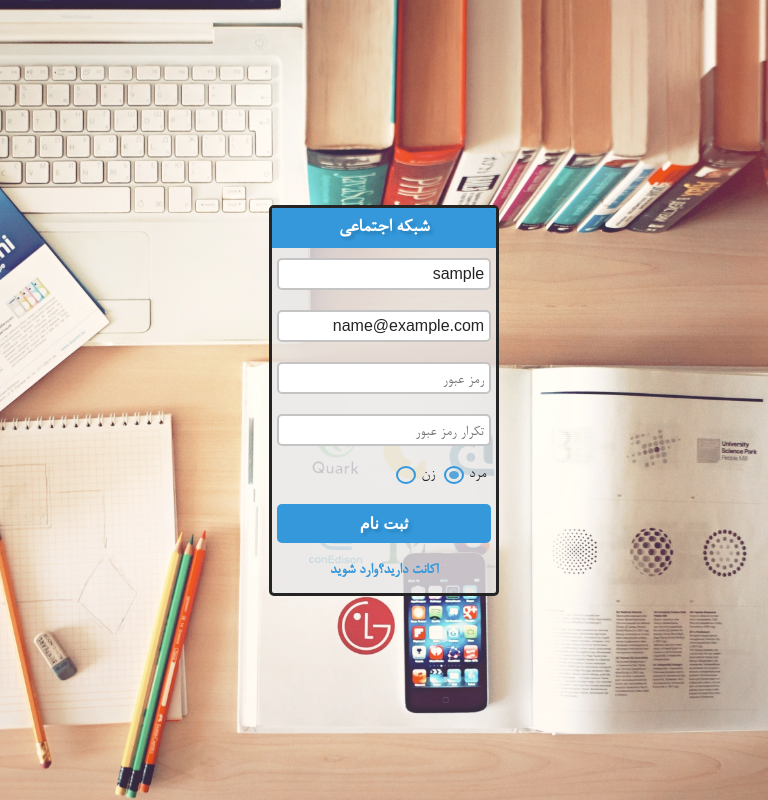
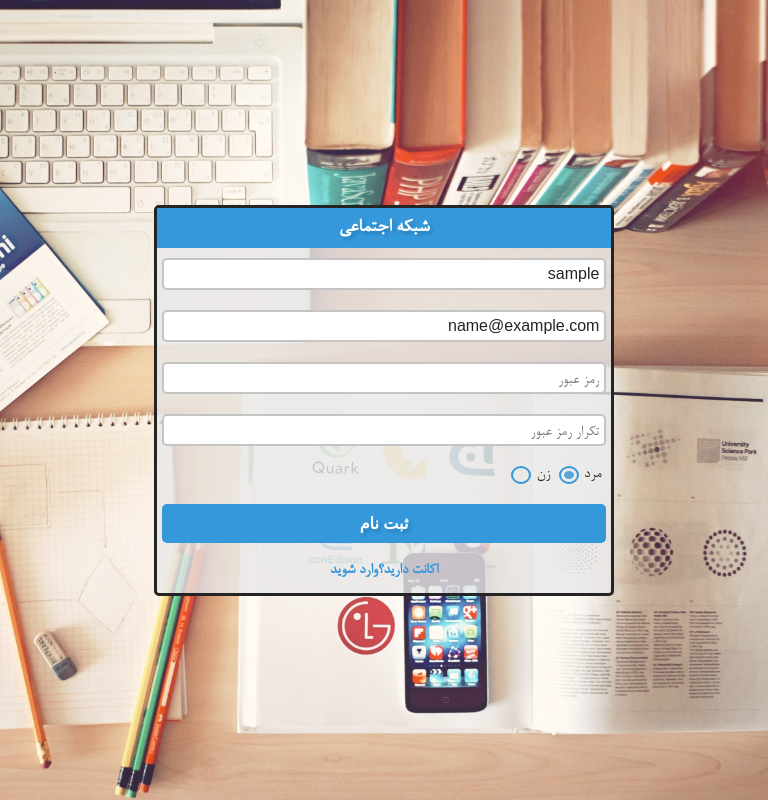
Before and after one commit to amirabasaj/social-media, a PHP site: page /auth/login_register.php in a window 768 px wide. Run offline with PHP 8.4, Linux system fonts and the light colour scheme; the visitor is signed in with stand-in values (Sample User, id 1).

Commit message:
implement mobile css

```diff
--- a/assets/css/login_register.css
+++ b/assets/css/login_register.css
@@ -41,7 +41,7 @@ html, body {
     color: white; }
 
 .loginRegister-container {
-  height: 100vh;
+  min-height: 100vh;
   background-image: url("../img/login_register-background.jpg");
   background-size: cover;
   background-position: bottom;
@@ -209,3 +209,13 @@ html, body {
     height: 0px; }
   100% {
     height: var(--formHeight); } }
+
+@media (max-width: 768px) {
+  .loginRegister-container {
+    padding: 1rem 0; }
+    .loginRegister-container-box {
+      flex-basis: 90%; } }
+
+@media (min-width: 768px) and (max-width: 1200px) {
+  .loginRegister-container-box {
+    flex-basis: 60%; } }
--- a/assets/js/login_register.js
+++ b/assets/js/login_register.js
@@ -5,6 +5,8 @@ const registerFormBtn=document.querySelector('.loginRegister-container-box_regis
 const loadingBox=document.querySelector('.loader');
 
 const errorBoxParagraph=document.querySelector('.loginRegister-container-box_loginForm_errorBox p')
+
+const rememberMe=document.querySelector('#rememberMe');
 
 const registerForm=document.querySelector('.loginRegister-container-box_registerForm');
 const loginForm=document.querySelector('.loginRegister-container-box_loginForm');
@@ -64,6 +66,16 @@ registerFormBtn.addEventListener('click',()=>{
 
 });
 
+rememberMe.addEventListener('click',()=>{
+
+  if(rememberMe.value=='0'){
+
+    rememberMe.setAttribute('value',1);
+  }
+  else{
+    rememberMe.setAttribute('value',0);
+  }
+});
 
 loginForm.addEventListener('submit',function(e){
 
@@ -96,8 +108,9 @@ loginForm.addEventListener('submit',function(e){
      },1000);
    };
 
+   console.log(rememberMe.value);
    xmlhttp.open("POST", "../../auth/login_handler.php");
    xmlhttp.setRequestHeader("Content-Type", "application/json;charset=UTF-8");
-   xmlhttp.send(JSON.stringify({"login_username":usernameField,"login_password" : passwordField}));
+   xmlhttp.send(JSON.stringify({"login_username":usernameField,"login_password" : passwordField,rememberMe:rememberMe.value}));
 
 });
--- a/assets/sass/login_register.scss
+++ b/assets/sass/login_register.scss
@@ -28,7 +28,7 @@
 
 }
 .loginRegister-container{
-    height: 100vh;
+    min-height: 100vh;
     background-image: url('../img/login_register-background.jpg');
     background-size: cover;
     background-position: bottom;
@@ -242,3 +242,22 @@
         height: var(--formHeight);
     }
 }
+
+@media (max-width:768px){
+    .loginRegister-container{
+        padding: 1rem 0;
+        &-box{
+            flex-basis: 90%;
+
+        }
+    }
+}
+
+@media (min-width:768px) and (max-width:1200px){
+    .loginRegister-container{
+        &-box{
+            flex-basis: 60%;
+
+        }
+    }
+}
--- a/auth/login_register.php
+++ b/auth/login_register.php
@@ -45,7 +45,7 @@
                 <input type="password" required placeholder="رمز عبور"name="login_password">
 
                 <label for="rememberMe" class="loginRegister-container-box_loginForm_remember">            <span>مرا بخاطر بسپار</span>
-                <input type="checkbox" name="remember_me" id="rememberMe">
+                <input type="checkbox" name="remember_me" id="rememberMe" value="0">
 
                 </label>
 
```
Also changed, not shown: auth/login_handler.php (+23 -0 lines), home.php (+28 -0 lines).
